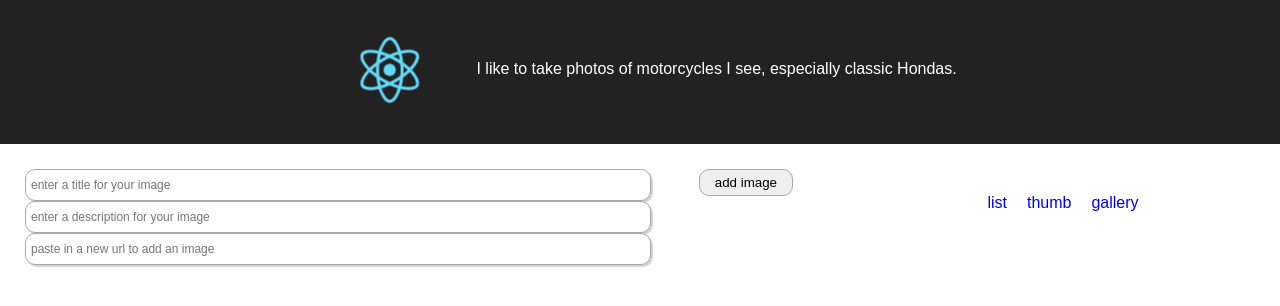
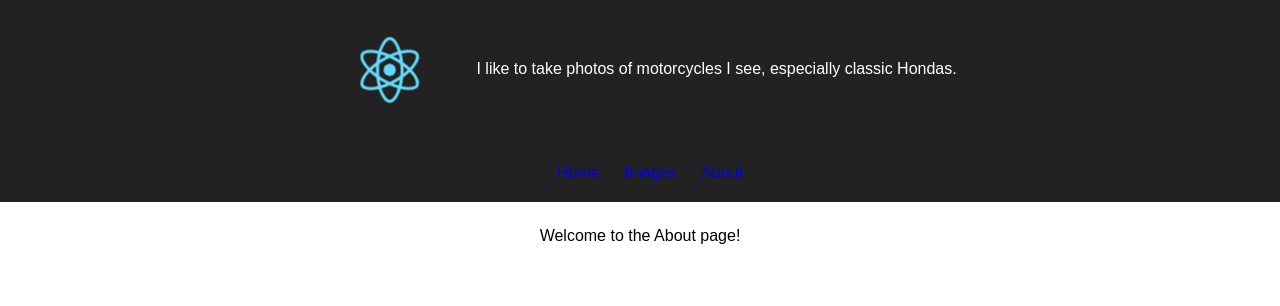
Before and after one commit to cfpdx-401JS-summer-2017/image-gallery, a React (Create React App) app: page /about in a window 1280 px wide. Shown: the top 306 px of the page. Built offline with nearby package versions, Linux system fonts and the light colour scheme.

Commit message:
one typo :(

```diff
--- a/src/App.js
+++ b/src/App.js
@@ -2,19 +2,15 @@ import React, { Component } from 'react';
 import logo from './logo.svg';
 import './App.css';
 import View from './components/View';
-import ChooseView from './components/ChooseView';
-import AddImage from './components/AddImage';
+import Home from './components/Home';
+import About from './components/About';
 import hondas from './data/hondas';
-import {
-  DefaultImages,
-  AddNewImage,
-  DeleteImage
-} from './services/imageService';
-import { BrowserRouter as Router, Route } from 'react-router-dom';
+import { DefaultImages } from './services/imageService';
+import { BrowserRouter as Router, Route, Switch } from 'react-router-dom';
 
 class App extends Component {
-  constructor() {
-    super();
+  constructor(props) {
+    super(props);
     this.state = {
       motoArray: hondas,
       view: 'gallery'
@@ -25,26 +21,6 @@ class App extends Component {
     const { motoArray, view } = this.state;
     DefaultImages(motoArray);
     this.setState({ view: view });
-  }
-
-  handleChangeView(target) {
-    console.log('in change view: ', target)
-    this.setState({ view: target.currentView });
-  }
-
-
-  addImage = (title, desc, url) => {
-    const { motoArray, view } = this.state;
-    this.setState({ motoArray: hondas, view: view }, () => {
-      AddNewImage(title, desc, url, motoArray)
-  });
-  }
-
-  deleteImage(target) {
-    console.log('in delete: ', target);
-    const { motoArray } = this.state;
-    DeleteImage(motoArray, target);
-    this.setState({ motoArray: hondas });
   }
 
   updateSlide(target) {
@@ -64,23 +40,33 @@ class App extends Component {
               I like to take photos of motorcycles I see, especially classic
               Hondas.
             </span>
+            <div className="navLinks">
+              <span>
+                <a href="/">Home</a>
+              </span>{' '}
+              <span>
+                <a href="/images">Images</a>
+              </span>{' '}
+              <span>
+                <a href="/about">About</a>
+              </span>
+            </div>
           </div>
           <div>
-            <div className="functionsHeader">
-              <ChooseView
-                view={view}
-                onChangeView={target => this.handleChangeView(target)}
-              />
-              <AddImage onSubmitImage={this.addImage} />
-            </div>
+            <Switch>
+              <Route exact path="/" component={Home} />
               <Route
                 path="/images"
-              render={(match) => <View
+                render={match =>
+                  <View
                     hondas={motoArray}
                     deleteImage={target => this.deleteImage(target)}
                     match={match}
                   />}
               />
+              <Route path="/about" component={About} />
+              />
+            </Switch>
           </div>
         </div>
       </Router>
--- a/src/components/About.js
+++ b/src/components/About.js
@@ -1,5 +1,20 @@
 import React from 'react';
+import PropTypes from 'prop-types';
+// import createHistory from 'history/createBrowserHistory';
 
-export default function About() {
-  return <div>Welcome to the About page!</div>;
+export default function About({match, location, history}) {
+
+  About.propTypes = {
+    location: PropTypes.object
+  }
+  // const history = createHistory();
+
+  // history.pushState(location.location.pathname)
+  console.log('about : ', match, location, history)
+
+return(
+      // history.push({search: location.search})
+
+  <div>Welcome to the About page!</div>
+);
 }
--- a/src/components/ChooseView.js
+++ b/src/components/ChooseView.js
@@ -4,12 +4,12 @@ import { NavLink } from 'react-router-dom';
 
 import PropTypes from 'prop-types';
 
-function ChooseView({ view, onChangeView }) {
+function ChooseView({ view }) {
   ChooseView.propTypes = {
     view: PropTypes.string,
-    onChangeView: PropTypes.func,
     location: PropTypes.object
   };
+
   return (
     <div className="viewChooserWrap">
       {['list', 'thumb', 'gallery'].map((currentView, i) =>
@@ -22,7 +22,7 @@ function ChooseView({ view, onChangeView }) {
             activeStyle={{
               color: '#000000'
             }}>
-            <div onClick={target => onChangeView({ currentView })}>
+            <div>
               {currentView}
             </div>
           </NavLink>
--- /dev/null
+++ b/src/components/Home.js
@@ -0,0 +1,11 @@
+import React from 'react';
+
+function Home({ location }) {
+  // console.log('home: ', location)
+  return (
+    <div>Welcome home!</div>
+  );
+
+}
+
+export default Home;
--- a/src/components/View.js
+++ b/src/components/View.js
@@ -3,11 +3,15 @@ import PropTypes from 'prop-types';
 import List from './List';
 import Gallery from './Gallery';
 import Thumb from './Thumb';
+import ChooseView from './ChooseView';
+import AddImage from './AddImage';
+
 
 export default class View extends Component {
   static propTypes = {
     hondas: PropTypes.arrayOf(PropTypes.object).isRequired,
     deleteImage: PropTypes.func,
+    handleChangeView: PropTypes.func,
     match: PropTypes.object
   };
 
@@ -15,11 +19,20 @@ export default class View extends Component {
     super(props);
     this.state = {
       deleteImage: this.props.deleteImage,
+      // handleChangeView: this.props.onChangeView,
       hondas: this.props.hondas
     }
   }
 
+  handleChangeView(target) {
+    this.setState({ view: target.currentView });
+  }
+
+
   render() {
+
+    // this.props.match.history.push({state: this.props.match.location})
+    console.log('view: ', this.props, this.state);
     const currentView =
       this.props.match.location.search.substr(1) || 'gallery';
 
@@ -29,8 +42,17 @@ export default class View extends Component {
         : currentView === 'gallery' ? Gallery : Thumb;
 
         return (
+          <div>
+          <div className="functionsHeader">
+          <ChooseView
+            view={currentView}
+            onChangeView={target => this.handleChangeView(target)}
+          />
+          <AddImage onSubmitImage={this.addImage} />
+        </div>
       <div>
         <View hondas={this.props.hondas} deleteImage={target => this.state.deleteImage({target})}/>
+      </div>
       </div>
     );
   }
```
Lines whose indentation alone changed are shown as unchanged.
